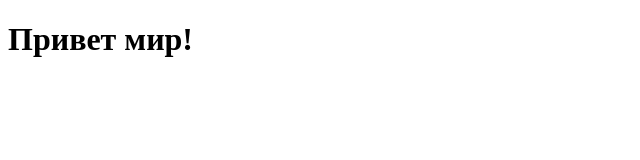
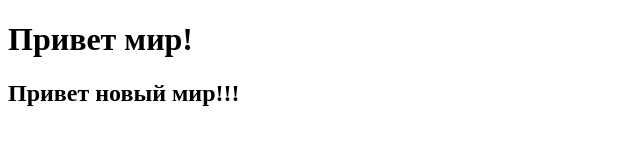
Before and after one commit to asheloumov/first-project, a plain HTML site: page index.html in a window 1280 px wide. Shown: the whole page, without its empty margins (0-640 px from the left). Drawn offline with Linux system fonts and the light colour scheme.

Commit message:
index.html

```diff
--- a/index.html
+++ b/index.html
@@ -8,5 +8,6 @@
 </head>
 <body>
   <h1>Привет мир!</h1>
+  <h2>Привет новый мир!!!</h2>
 </body>
 </html>
```
